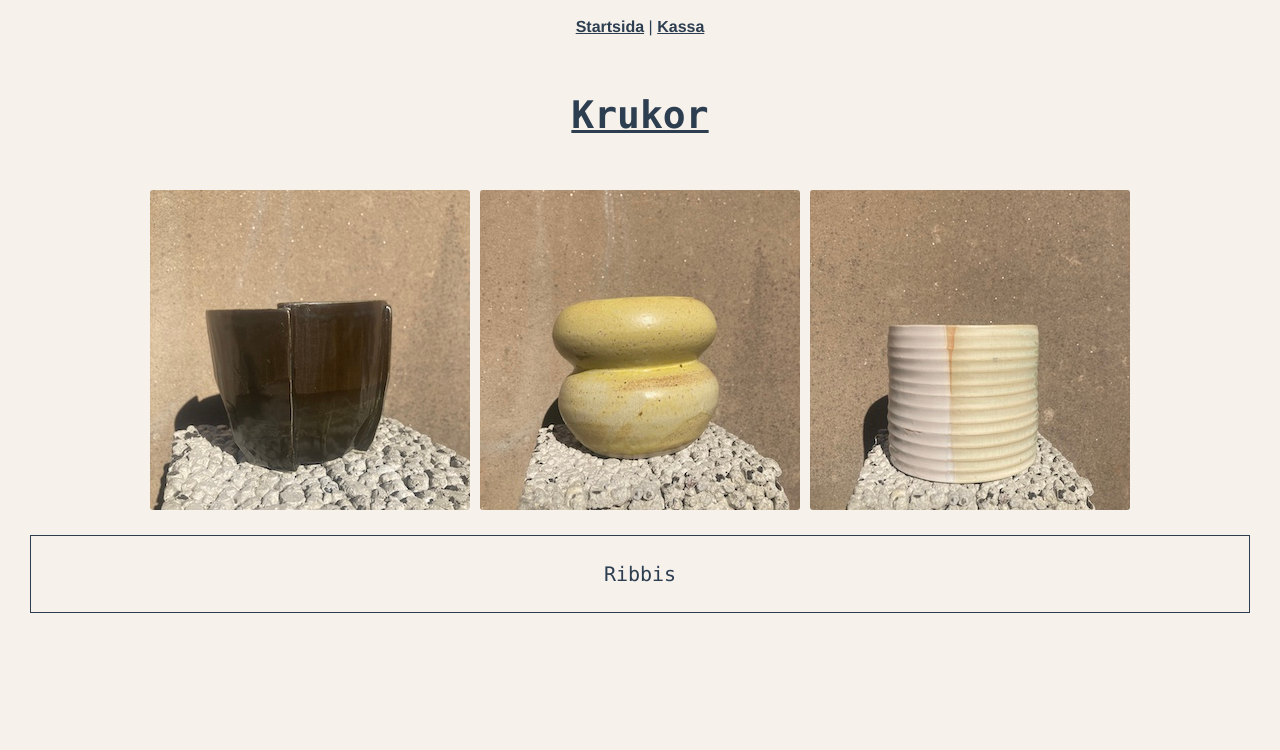
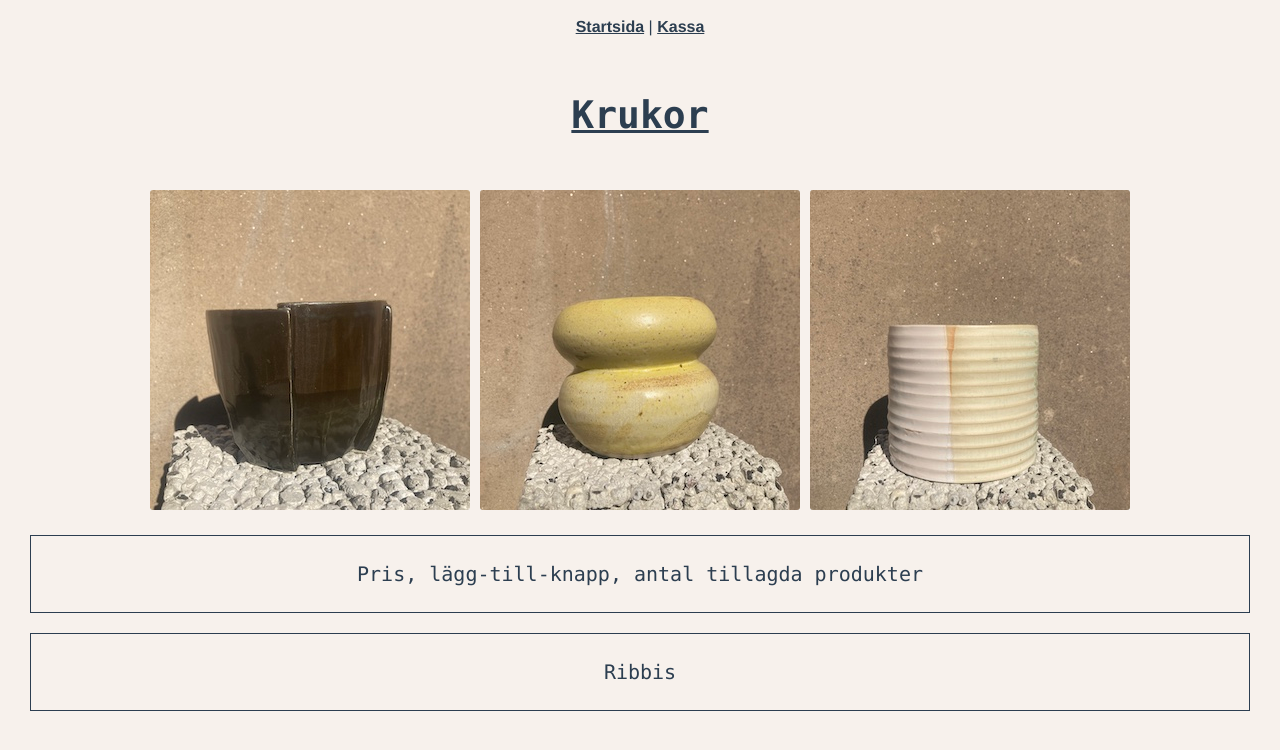
Before and after one commit to clartor/ceramics, a Vue app: page /krukor in a window 1280 px wide. Shown: the top 750 px of the page. Built offline with nearby package versions, Linux system fonts and the light colour scheme.

Commit message:
produktertjoho

```diff
--- a/src/views/VaruSpecar/Kaffe.vue
+++ b/src/views/VaruSpecar/Kaffe.vue
@@ -4,7 +4,7 @@
         <h1>Kaffe</h1>
         <img src="../../../public/keramikBilder/brunMugg.jpg" alt="" class="produkt3"/>
         <img src="/../../keramikBilder/bild2/brunMugg2.jpg" alt="" class=""/>
-        <p>Kaffe</p>
+        <p>Pris, lägg-till-knapp, antal tillagda produkter</p>
     </div>
 </div>
 </template>
--- a/src/views/VaruSpecar/Kannor.vue
+++ b/src/views/VaruSpecar/Kannor.vue
@@ -4,6 +4,7 @@
         <h1>Kannor</h1>
         <img src="../../../public/keramikBilder/kannaEn.jpg" alt="" class="produkt7"/>
         <img src="/../../keramikBilder/bild2/kannaTvå.jpg" alt="" class=""/>
+        <p>Pris, lägg-till-knapp, antal tillagda produkter</p>
         <p>En annan kanna</p>
     </div>
     </div>
--- a/src/views/VaruSpecar/Krukor.vue
+++ b/src/views/VaruSpecar/Krukor.vue
@@ -5,6 +5,7 @@
         <img src="../../../public/keramikBilder/kruka.jpg" alt="" class="produkt9"/>
         <img src="/../../keramikBilder/bild2/kruka2.jpg" alt="" class=""/>
         <img src="/../../keramikBilder/bild2/kruka3.jpg" alt="" class=""/>
+        <p>Pris, lägg-till-knapp, antal tillagda produkter</p>
         <p>Ribbis</p>
     </div>
 </div>
--- a/src/views/VaruSpecar/LillOra.vue
+++ b/src/views/VaruSpecar/LillOra.vue
@@ -4,6 +4,7 @@
         <h1>LillÖra</h1>
         <img src="../../../public/keramikBilder/kopparSmåÖron.png" alt="" class="produkt5"/>
         <img src="/../../keramikBilder/bild2/kopparSmåÖron2.jpg" alt="" class=""/>
+        <p>Pris, lägg-till-knapp, antal tillagda produkter</p>
         <p>LillÖra</p>
     </div>
 </div>
--- a/src/views/VaruSpecar/Lugn.vue
+++ b/src/views/VaruSpecar/Lugn.vue
@@ -4,6 +4,7 @@
         <h1>Lugn</h1>
         <img src="../../../public/keramikBilder/koppUtanÖra.jpg" alt="" class="produkt2"/>
         <img src="/../../keramikBilder/bild2/koppUtanÖra2.jpg" alt="" class=""/>
+        <p>Pris, lägg-till-knapp, antal tillagda produkter</p>
         <p>Lugn</p>
     </div>
 </div>
--- a/src/views/VaruSpecar/Mortlar.vue
+++ b/src/views/VaruSpecar/Mortlar.vue
@@ -4,6 +4,7 @@
         <h1>Mortlar</h1>
         <img src="../../../public/keramikBilder/Mortel.jpg" alt="" class="produkt8"/>
         <img src="/../../keramikBilder/bild2/mortlar2.png" alt="" class=""/>
+        <p>Pris, lägg-till-knapp, antal tillagda produkter</p>
         <p>Mortlar</p>
     </div>
 </div>
--- a/src/views/VaruSpecar/Oljeflaska.vue
+++ b/src/views/VaruSpecar/Oljeflaska.vue
@@ -4,6 +4,7 @@
         <h1>Oljeflaska</h1>
         <img src="../../../public/keramikBilder/olja.jpg" alt="" class="produkt6"/>
         <img src="/../../keramikBilder/bild2/olja2.jpg" alt="" class=""/>
+        <p>Pris, lägg-till-knapp, antal tillagda produkter</p>
         <p>Olja</p>
     </div>
 </div>
--- a/src/views/VaruSpecar/Ribbis.vue
+++ b/src/views/VaruSpecar/Ribbis.vue
@@ -4,6 +4,7 @@
         <h1>Ribbis</h1>
         <img src="../../../public/keramikBilder/kopparRibb.png" alt="" class="produkt4"/>
         <img src="/../../keramikBilder/bild2/kopparRibb2.jpg" alt="" class=""/>
+        <p>Pris, lägg-till-knapp, antal tillagda produkter</p>
         <p>Ribbis</p>
     </div>
 
--- a/src/views/VaruSpecar/Slatis.vue
+++ b/src/views/VaruSpecar/Slatis.vue
@@ -4,6 +4,7 @@
         <h1>Slätis</h1>
         <img src="../../../public/keramikBilder/kopparSläta.jpg" alt="" class="produkt1"/>
         <img src="/../../keramikBilder/bild2/kopparSläta2.png" alt="" class=""/>
+        <p>Pris, lägg-till-knapp, antal tillagda produkter</p>
         <p>Slätis</p>
     </div>
 </div>
```
